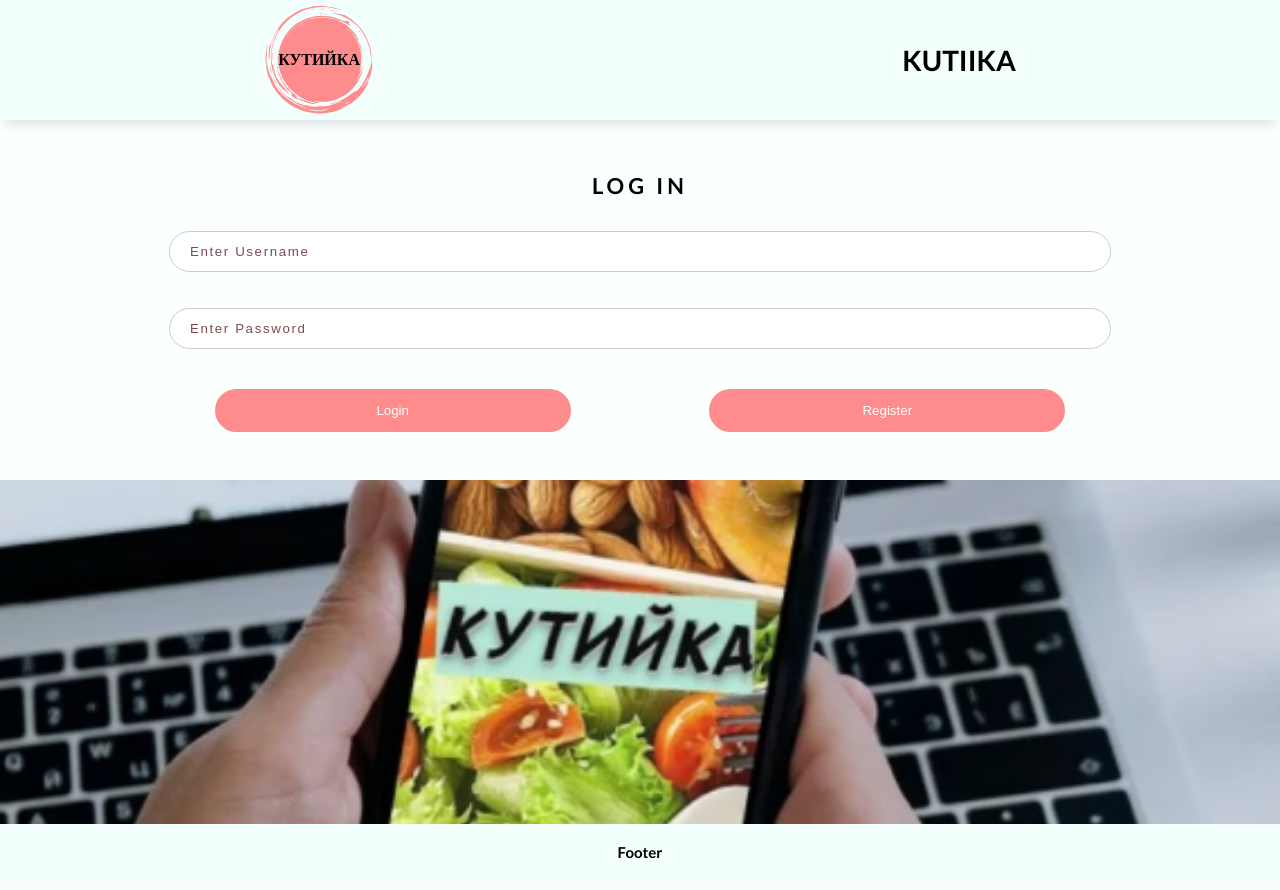
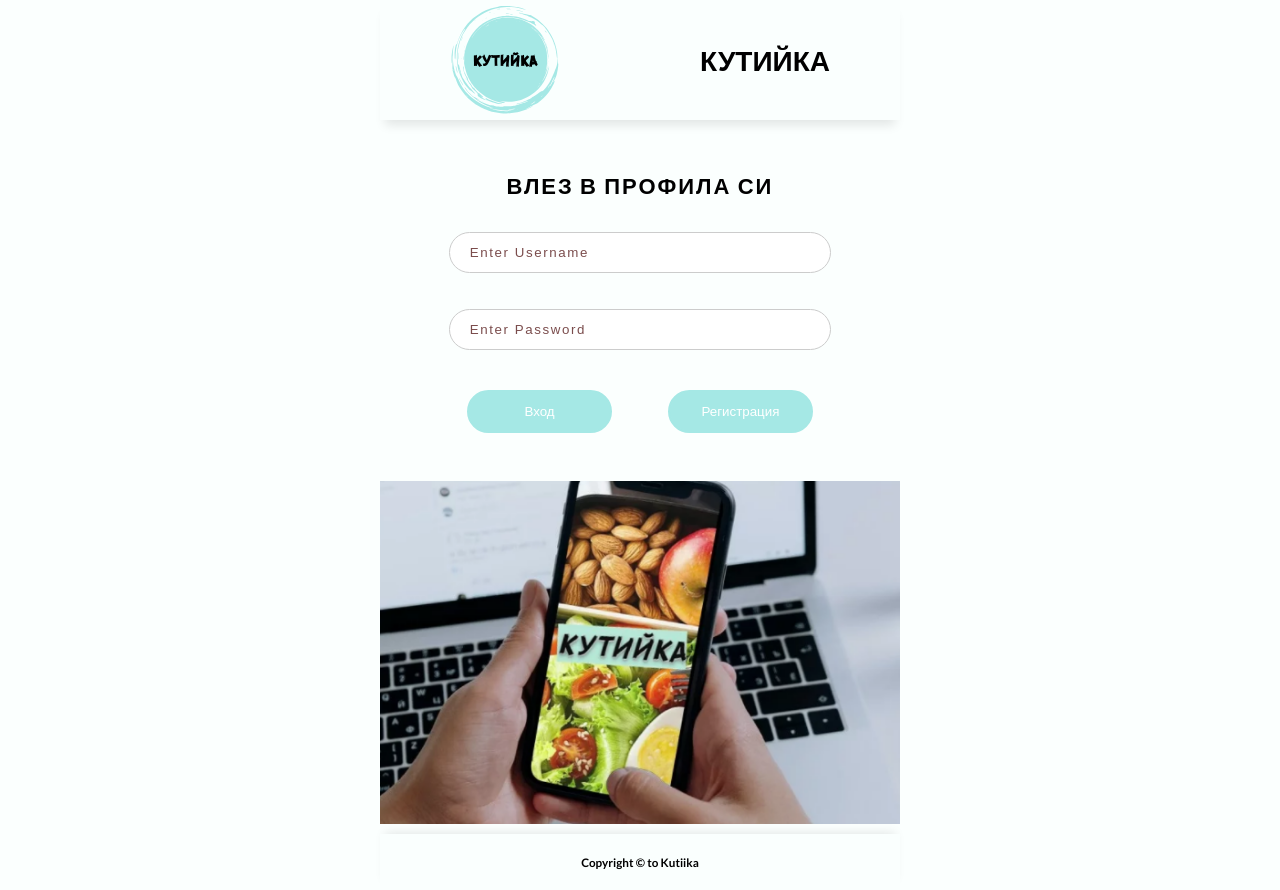
Before and after one commit to Danielvalev/buzzbox, a Django app: page / in a window 1280 px wide. Before the commit the page ends 859 px from the top, so only its background shows below. Run offline with Django 3.2, Linux system fonts and the light colour scheme.

Commit message:
Added: transalted to BG, picked colors

```diff
--- a/kutiika/kutiika/static/css/main.css
+++ b/kutiika/kutiika/static/css/main.css
@@ -1,11 +1,19 @@
+@font-face {
+  font-family: "GUERRILLA";
+  src: url(../fonts/GUERRILLA-Normal.ttf);
+}
+
 :root {
   /* --main-bg-color: #f1f1f1;
+  accent-coral: #FF8C8C;
+  complementary-green: #acc8de;
   --h-and-f-color: #a5e8e5; */
 
   --main-bg-color: #fafffeb9;
-  --h-and-f-color: rgba(240, 255, 253, 0.8);
-  --login-btn-color: #ff8c8c;
-  --login-btn-color-dark: #b15454;
+  --h-and-f-color: #fafffef8;
+  --login-btn-color: #a5e8e5;
+  --logo-color: #a5e8e5;
+  --login-btn-color-dark: #62918e;
 }
 
 * {
@@ -28,8 +36,8 @@ html {
 
 .body {
   background-color: var(--main-bg-color);
-  /* max-width: 52rem; */
-  /* margin: 0 auto; */
+  max-width: 52rem;
+  margin: 0 auto;
 }
 
 /* TopBar */
@@ -57,7 +65,7 @@ html {
 .logo-container {
   height: 11rem;
   width: 11rem;
-  background-color: var(--login-btn-color);
+  background-color: var(--logo-color);
 
   mask-image: url(../img/logo.svg);
   mask-size: 11rem 11rem;
@@ -101,7 +109,7 @@ html {
 .login-section h2 {
   margin: 3.2rem auto 0rem auto;
   font-size: 2.2rem;
-  letter-spacing: 0.4rem;
+  letter-spacing: 0.2rem;
   text-transform: uppercase;
 }
 
@@ -166,11 +174,12 @@ input[type="text"] {
 
 /* Footer */
 .footer {
+  margin-top: 1rem;
   background-color: var(--h-and-f-color);
   height: 7vh;
   min-height: 4rem;
   display: flex;
   justify-content: center;
   align-items: center;
-  /* box-shadow: 0px -6px 10px -5px rgba(0, 0, 0, 0.1); */
+  box-shadow: 0px -6px 10px -5px rgba(0, 0, 0, 0.1);
 }
--- a/kutiika/templates/base.html
+++ b/kutiika/templates/base.html
@@ -1,9 +1,11 @@
 {% load static %}
 <!DOCTYPE html>
-<html lang="en">
+<html lang="bg">
   <head>
     <meta charset="UTF-8" />
-    <title>Title</title>
+    <meta http-equiv="X-UA-Compatible" content="IE=edge" />
+    <meta name="viewport" content="width=device-width, initial-scale=1.0" />
+    <title>Кутийка</title>
     <link rel="stylesheet" href="{% static 'css/main.css' %}" />
     <link rel="preconnect" href="https://fonts.googleapis.com" />
     <link rel="preconnect" href="https://fonts.gstatic.com" crossorigin />
--- a/kutiika/templates/includes/footer.html
+++ b/kutiika/templates/includes/footer.html
@@ -1,5 +1,5 @@
 {% load static %}
 
 <div class="footer">
-  <h2>Footer</h2>
+  <h3>Copyright &copy; to Kutiika</h3>
 </div>
--- a/kutiika/templates/includes/topbar.html
+++ b/kutiika/templates/includes/topbar.html
@@ -5,5 +5,5 @@
     <h2 id="logo-text">КУТИЙКА</h2>
   </div>
 
-  <h2>KUTIIKA</h2>
+  <h2>КУТИЙКА</h2>
 </div>
--- a/kutiika/templates/pages/home.html
+++ b/kutiika/templates/pages/home.html
@@ -8,7 +8,7 @@
 
 <main class="home-main">
   <section class="login-section">
-    <h2>Log In</h2>
+    <h2>Влез в профила си</h2>
     <!-- <label for="uname"><b>Username</b></label> -->
     <input type="text" placeholder="Enter Username" name="uname" required />
 
@@ -16,8 +16,8 @@
     <input type="password" placeholder="Enter Password" name="psw" required />
 
     <div class="login-section__btn-container">
-      <button type="submit">Login</button>
-      <button type="submit">Register</button>
+      <button type="submit">Вход</button>
+      <button type="submit">Регистрация</button>
     </div>
 
     <!-- <label>
--- a/kutiika/templates/pages/login.html
+++ b/kutiika/templates/pages/login.html
@@ -5,5 +5,5 @@
 
 <!-- load static -->
 {% load static %}
-<h1>Login Html</h1>
+<h1></h1>
 {% endblock %}
```
